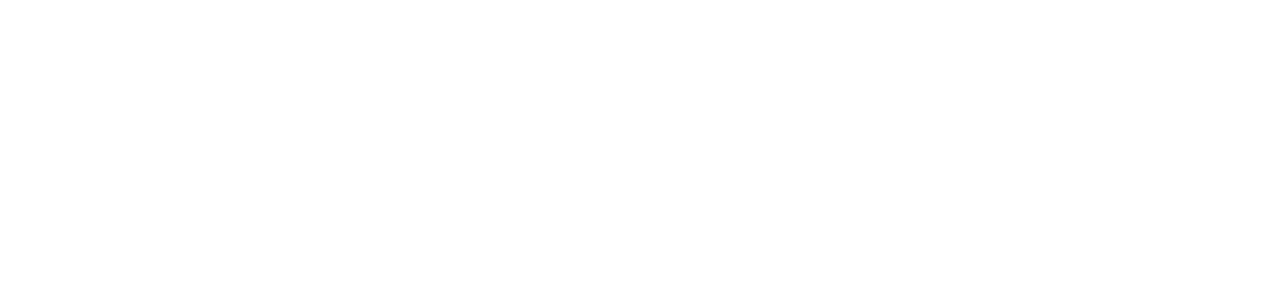
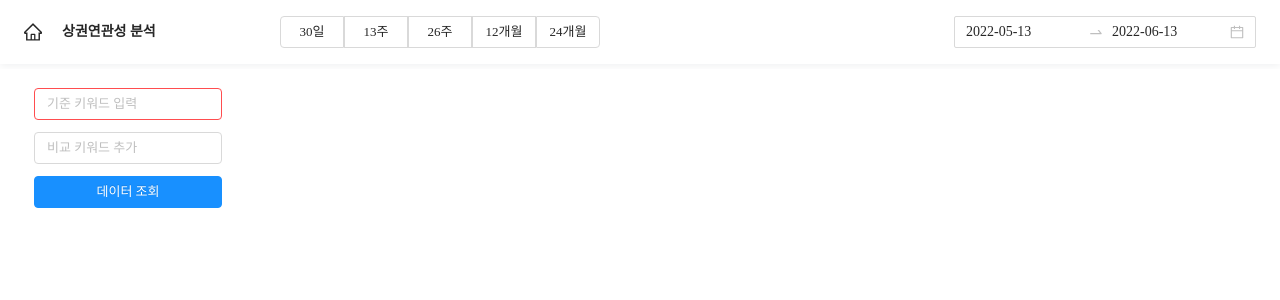
Before and after one commit to rosyrosie/divo_exp, a React (Create React App) app: page /area-corr in a window 1280 px wide. Before the commit this address had no page. Shown: the top 300 px of the page. Built offline with nearby package versions, Linux system fonts and the light colour scheme; a web font is replaced by a local one.

Commit message:
feat: add AreaDatalab page

```diff
--- /dev/null
+++ b/src/pages/AreaDatalab.tsx
@@ -0,0 +1,135 @@
+import { HomeOutlined } from "@ant-design/icons";
+import { dateToStringFormat, disabledDate } from "@utils/dateUtil";
+import { Button, DatePicker, Input, message, Tag, Tree } from "antd";
+import moment, { Moment } from "moment";
+import { KeyboardEventHandler, useState } from "react";
+import { useNavigate } from "react-router-dom";
+import { RangeValue } from "rc-picker/lib/interface";
+import PresetRange from "@components/PresetRange";
+import axios from "axios";
+import { AD_CHART_URL, AD_DB_URL, AD_TREE_URL } from "@api";
+import useAxios from "@useAxios";
+import { applyColors, lineOptions } from "@utils/chartUtil";
+import { Chart } from "react-chartjs-2";
+
+const AreaDatalab = () => {
+  const navigate = useNavigate();
+  const { RangePicker } = DatePicker;
+  const [ dateRange, setDateRange ] = useState<RangeValue<Moment>>([moment().subtract(1, 'months').subtract(2, 'days'), moment().subtract(2, 'days')]);
+
+  const [ pivot, setPivot ] = useState('');
+  const [ keywordList, setKeywordList ] = useState<string[]>([]);
+  const [ newKeyword, setNewKeyword ] = useState('');
+  const [ dbLoading, setDBLoading ] = useState(false);
+
+  const [ trigger, setTrigger ] = useState(false);
+
+  const [ checkList, cLoading, cError ] = useAxios(
+    AD_TREE_URL,
+    {
+      pivot,
+      keywords: keywordList,
+      startDate: dateRange?.[0]?.format(dateToStringFormat),
+      endDate: dateRange?.[1]?.format(dateToStringFormat)
+    },
+    'POST',
+    [trigger, dateRange],
+    !!pivot && keywordList.length > 0
+  );
+
+  const [ chartData, chLoading, chError ] = useAxios(
+    AD_CHART_URL,
+    {
+      pivot,
+      keywords: keywordList,
+      startDate: dateRange?.[0]?.format(dateToStringFormat),
+      endDate: dateRange?.[1]?.format(dateToStringFormat)
+    },
+    'POST',
+    [trigger, dateRange],
+    !!pivot && keywordList.length > 0
+  );
+
+  const onKeyPress: KeyboardEventHandler = e => {
+    if(e.key !== 'Enter' || newKeyword.trim() === '') return;
+    if(keywordList.includes(newKeyword)){
+      message.error("이미 등록된 키워드입니다", 1.5);
+      return;
+    }
+    if(keywordList.length === 9){
+      message.error("비교 키워드는 최대 9개까지 추가 가능합니다", 1.5);
+      return;
+    }
+    setKeywordList(list => [...list, newKeyword]);
+    let token = localStorage.getItem('token');
+    setDBLoading(true);
+    axios.get(AD_DB_URL+newKeyword, {headers: {"Authorization": `Token ${token}`}}).then(res => setDBLoading(false));
+    setNewKeyword('');
+
+  }
+
+  const onTagClose = (keyword: string) => {
+    setKeywordList(list => list.filter(item => item !== keyword));
+  }
+
+  const onSubmit =  () => {
+    if(dbLoading) return;
+    setTrigger(t => !t);
+  }
+
+  return (
+    <div className="area_datalab">
+      <div className="header">
+        <span className="header_title">
+          <HomeOutlined onClick={() => navigate('/')} />
+          <span className="menu_title">상권연관성 분석</span>
+        </span>
+        <span className="spread">
+          <PresetRange
+            disableDay={false}
+            setDateRange={setDateRange}
+          />
+          <RangePicker
+            disabledDate={disabledDate}
+            placeholder={['시작 날짜', '끝 날짜']}
+            value={dateRange}
+            onChange={setDateRange}
+            allowClear={false}
+          />
+        </span>
+      </div>
+      <div className="body">
+        <div className="keyword_input">
+          <Input value={pivot} onChange={e => setPivot(e.target.value)} placeholder="기준 키워드 입력" style={{ marginBottom: 12 }} status="error" />
+          {keywordList.map(keyword =>
+            <Tag
+              key={keyword}
+              className="keyword_tag"
+              closable
+              onClose={() => onTagClose(keyword)}
+            >
+              {keyword}
+            </Tag>
+          )}
+          <Input value={newKeyword} onChange={e => setNewKeyword(e.target.value)} placeholder="비교 키워드 추가" onKeyPress={onKeyPress} style={{ marginBottom: 12 }} />
+          <Button type="primary" onClick={onSubmit} disabled={dbLoading}>데이터 조회</Button>
+        </div>
+        <div className="data">
+          <div className="chart_box">
+            <div className="chart">
+              {chartData && <Chart type="line" options={lineOptions(false, false)} data={applyColors(chartData?.data, false)} />}
+            </div>
+          </div>
+          <div className="check_box">
+            <Tree
+              treeData={checkList?.data}
+              checkStrictly={true}
+            />
+          </div>
+      </div>
+      </div>
+    </div>
+  );
+}
+
+export default AreaDatalab;
--- a/src/pages/Home.tsx
+++ b/src/pages/Home.tsx
@@ -62,6 +62,13 @@
           <Card
             hoverable
             style={{ width: 240, textAlign: 'center', marginBottom: 12 }}
+            onClick={() => navigate('/area-corr')}
+          >
+            상권 연관성 분석
+          </Card>
+          <Card
+            hoverable
+            style={{ width: 240, textAlign: 'center', marginBottom: 12 }}
             onClick={() => window.open("https://map.divo.kr", "_blank", "noopener, noreferrer")}
           >
             전국 상권 분석
--- a/src/pages/InterestData.tsx
+++ b/src/pages/InterestData.tsx
@@ -109,7 +109,7 @@
           </div>
         </div>
       </div>
-    <DetailModal modalId={modalId} setModalId={setModalId} />
+      <DetailModal modalId={modalId} setModalId={setModalId} />
     </>
   );
 };
--- a/src/routes/routerconfig.tsx
+++ b/src/routes/routerconfig.tsx
@@ -6,6 +6,7 @@
 import HotTrend from "@pages/HotTrend";
 import InterestData from "@pages/InterestData";
 import FranchiseRank from "@pages/FranchiseRank";
+import AreaDatalab from "@pages/AreaDatalab";
 
 export const routes: RouteObject[] = [
   {
@@ -29,6 +30,10 @@
     element: <FranchiseRank />
   },
   {
+    path: '/area-corr',
+    element: <AreaDatalab />
+  },
+  {
     path: '/bid=:corpId',
     element: <Layout />,
     children: [
--- /dev/null
+++ b/src/scss/AreaDatalab.scss
@@ -0,0 +1,73 @@
+.area_datalab{
+  height: 100%;
+  width: 100%;
+  display: flex;
+  flex-flow: column;
+
+  .header{
+    height: 64px;
+    min-height: 64px;
+    margin-bottom: 24px;
+    box-shadow: 0 2px 8px #f0f1f2;
+    display: flex;
+    align-items: center;
+    justify-content: space-between;
+    width: 100%;
+    padding: 0 24px;
+    clip-path: inset(-5px -5px -5px 0px);
+    background: white;
+    z-index: 2;
+    position: sticky;
+    top: 0;
+
+    .spread{
+      padding-left: 24px;
+      display: flex;
+      align-items: center;
+      justify-content: space-between;
+      flex: 1;
+    }
+
+    .header_title{
+      font-weight: bold;
+      padding-right: 34px;
+      width: 232px;
+      display: flex;
+      align-items: center;
+      height: 100%;
+      font-size: 18px;
+      .menu_title{
+        margin-left: 20px;
+        font-weight: 700;
+        font-size: 14px;
+      }
+    }
+  }
+
+  .body{
+    display: flex;
+    flex: 1;
+
+    .keyword_input{
+      width: 256px;
+      padding: 0 34px;
+      display: flex;
+      flex-flow: column;
+    }
+
+    .keyword_tag{
+      margin-bottom: 12px;
+      width: 188px;
+      height: 32px;
+      font-size: 13px;
+      display: flex;
+      justify-content: space-between;
+      align-items: center;
+      padding: 6px 12px;
+    }
+
+    .result_box{
+      flex: 1;
+    }
+  }
+}
--- a/src/scss/Common.scss
+++ b/src/scss/Common.scss
@@ -17,6 +17,7 @@
 @import 'KeywordTags.scss';
 @import 'FranchiseRank.scss';
 @import 'DetailModal.scss';
+@import 'AreaDatalab.scss';
 
 *{
   font-family: 'Pretendard';
--- a/src/services/api.ts
+++ b/src/services/api.ts
@@ -44,3 +44,7 @@
 export const ID_QUERY_URL = (query: string) => BASE_URL + `map/bound/search?query=${query}&rf=0`;
 export const ID_MODAL_URL = BASE_URL + 'map/bound/system/section/rank/region?area=';
 export const ID_MODAL_QTY_URL = BASE_URL + 'map/bound/system/amount?area=';
+
+export const AD_TREE_URL = BASE_URL + 'corpkeywordcomp/keyToKeys/list';
+export const AD_CHART_URL = BASE_URL + 'corpkeywordcomp/keyToKeys/graph';
+export const AD_DB_URL = BASE_URL + 'keyword/radar?keyword=';
```
Also changed, not shown: src/pages/KeywordCompare.tsx (indentation only).
